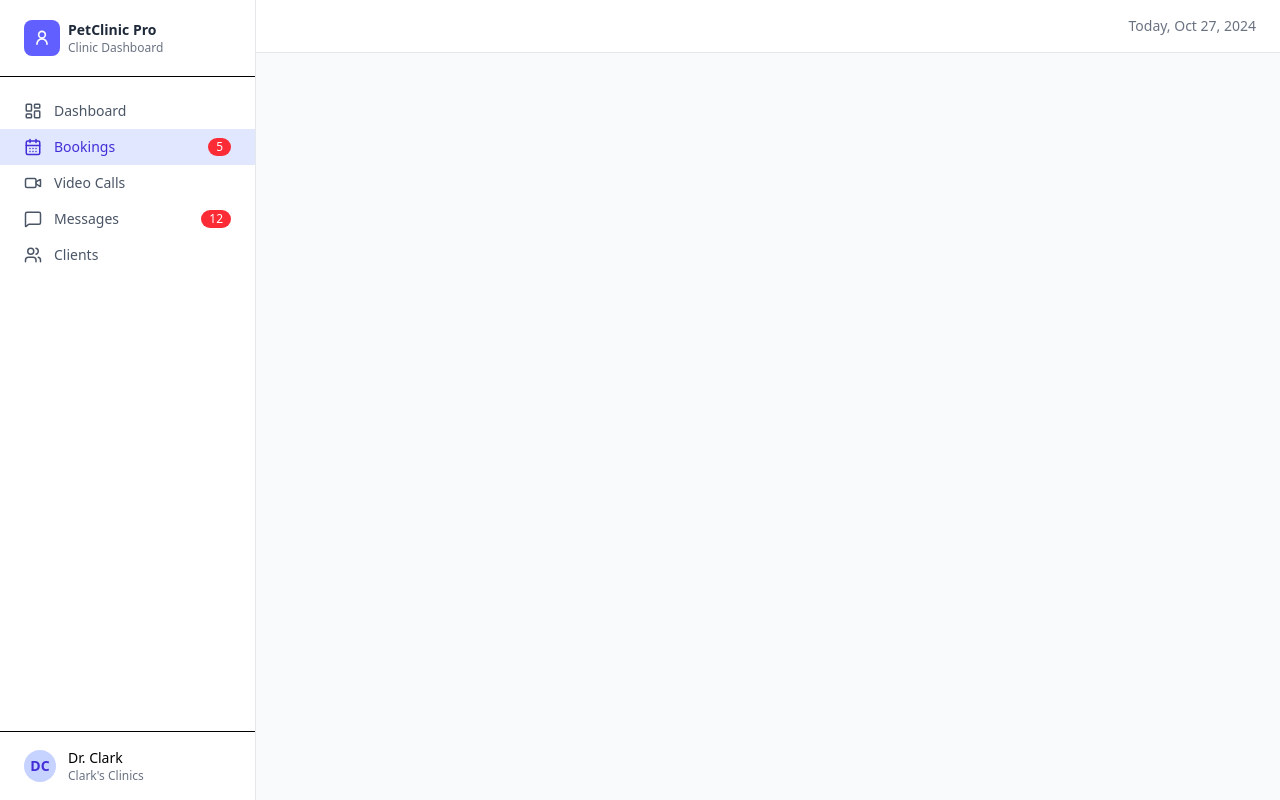
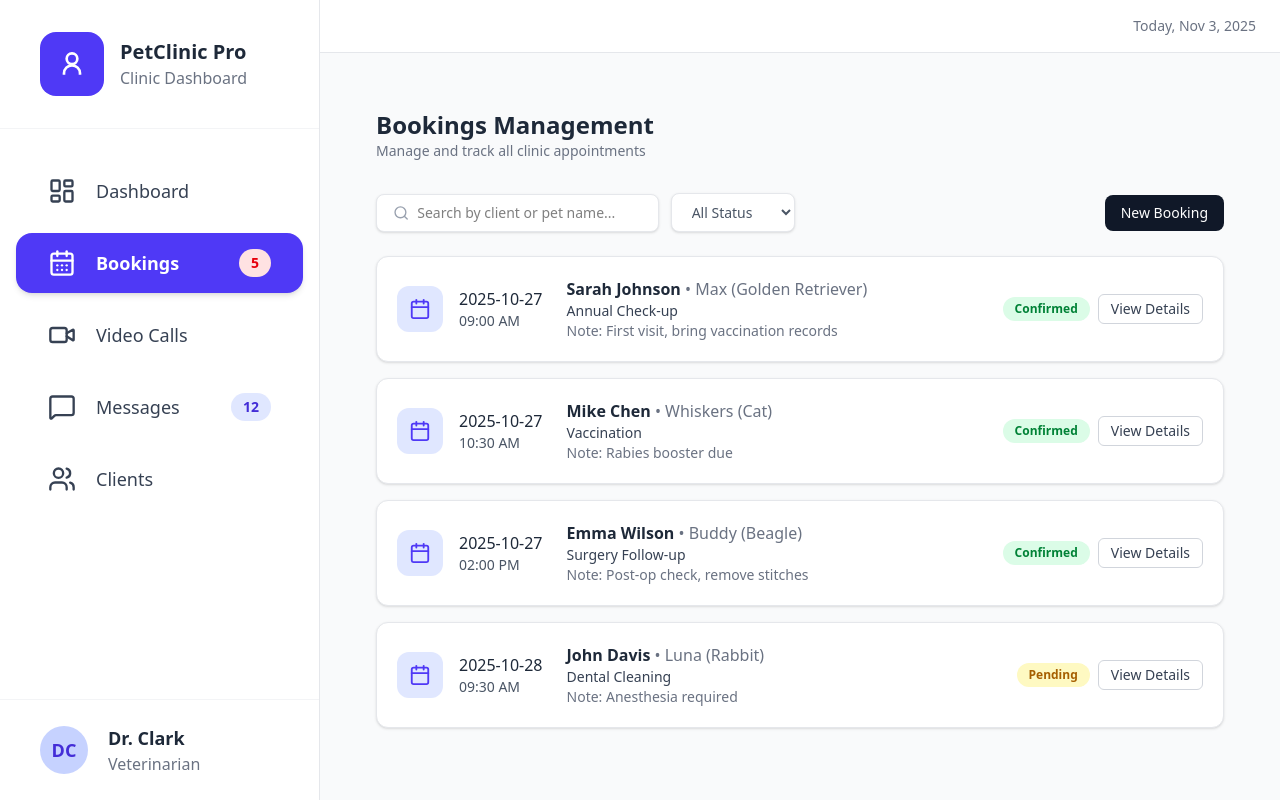
Before and after one commit to Veterinaryclinics/Frontend, a React (Vite) app: page /bookings in a window 1280 px wide. Built offline with nearby package versions, Linux system fonts and the light colour scheme; no server answers.

Commit message:
feat: bookings page

```diff
--- a/src/components/Navbar.jsx
+++ b/src/components/Navbar.jsx
@@ -1,8 +1,17 @@
 const Navbar = () => {
+  const today = new Date();
+
+  // Format: e.g. "Today, Oct 29, 2025"
+  const formattedDate = today.toLocaleDateString("en-US", {
+    month: "short",
+    day: "numeric",
+    year: "numeric",
+  });
+
   return (
     <header className="flex items-center justify-end px-6 py-4 bg-white border-b border-gray-200">
       <div className="flex items-center gap-6">
-        <p className="text-sm text-gray-500">Today, Oct 27, 2024</p>
+        <p className="text-sm text-gray-500">Today, {formattedDate}</p>
       </div>
     </header>
   );
--- a/src/components/Sidebar.jsx
+++ b/src/components/Sidebar.jsx
@@ -3,61 +3,79 @@ import { CalendarDays, Video, MessageSquare, Users, LayoutDashboard } from "luci
 
 const Sidebar = () => {
   const links = [
-    { to: "/", label: "Dashboard", icon: <LayoutDashboard size={18} /> },
-    { to: "/bookings", label: "Bookings", icon: <CalendarDays size={18} />, badge: 5 },
-    { to: "/video-calls", label: "Video Calls", icon: <Video size={18} /> },
-    { to: "/messages", label: "Messages", icon: <MessageSquare size={18} />, badge: 12 },
-    { to: "/clients", label: "Clients", icon: <Users size={18} /> },
+    { to: "/", label: "Dashboard", icon: <LayoutDashboard size={28} /> },
+    { to: "/bookings", label: "Bookings", icon: <CalendarDays size={28} />, badge: 5 },
+    { to: "/video-calls", label: "Video Calls", icon: <Video size={28} /> },
+    { to: "/messages", label: "Messages", icon: <MessageSquare size={28} />, badge: 12 },
+    { to: "/clients", label: "Clients", icon: <Users size={28} /> },
   ];
 
   return (
-    <aside className="w-64 bg-white border-r border-gray-200 flex flex-col justify-between">
+    <aside className="w-80 bg-white border-r border-gray-200 flex flex-col justify-between shadow-sm">
+      {/* Logo Section */}
       <div>
-        <div className="flex items-center gap-2 px-6 py-5 border-b">
-          <div className="bg-indigo-500 text-white rounded-lg p-2">
-            <svg xmlns="http://www.w3.org/2000/svg" className="w-5 h-5" viewBox="0 0 24 24" fill="none" stroke="currentColor" strokeWidth={2}>
+        <div className="flex items-center gap-4 px-10 py-8 border-b border-gray-100">
+          <div className="bg-indigo-600 text-white rounded-2xl p-4">
+            <svg xmlns="http://www.w3.org/2000/svg" className="w-8 h-8" viewBox="0 0 24 24" fill="none" stroke="currentColor" strokeWidth={2}>
               <path d="M12 12c2.21 0 4-1.79 4-4S14.21 4 12 4 8 5.79 8 8s1.79 4 4 4z" />
               <path d="M6 20v-1a6 6 0 0112 0v1" />
             </svg>
           </div>
           <div>
-            <h1 className="font-semibold text-gray-800 text-sm">PetClinic Pro</h1>
-            <p className="text-xs text-gray-500">Clinic Dashboard</p>
+            <h1 className="font-bold text-gray-800 text-xl">PetClinic Pro</h1>
+            <p className="text-base text-gray-500">Clinic Dashboard</p>
           </div>
         </div>
 
-        <nav className="mt-4">
+        {/* Navigation */}
+        <nav className="mt-8 space-y-3">
           {links.map((link) => (
             <NavLink
               key={link.to}
               to={link.to}
               className={({ isActive }) =>
-                `flex items-center justify-between px-6 py-2 text-sm transition ${
-                  isActive ? "bg-indigo-100 text-indigo-700 font-medium" : "text-gray-600 hover:bg-gray-100"
+                `flex items-center justify-between px-8 py-4 mx-4 rounded-2xl text-lg transition-all duration-200 ${
+                  isActive
+                    ? "bg-indigo-600 text-white font-semibold shadow-md"
+                    : "text-gray-700 hover:bg-gray-100"
                 }`
               }
             >
-              <div className="flex items-center gap-3">
-                {link.icon}
-                {link.label}
-              </div>
-              {link.badge && (
-                <span className="text-xs bg-red-500 text-white px-2 py-[1px] rounded-full">
-                  {link.badge}
-                </span>
+              {({ isActive }) => (
+                <div className="flex items-center justify-between w-full">
+                  <div className="flex items-center gap-5">
+                    <span className={isActive ? "text-white" : "text-gray-700"}>
+                      {link.icon}
+                    </span>
+                    <span>{link.label}</span>
+                  </div>
+
+                  {link.badge && (
+                    <span
+                      className={`text-sm font-bold px-3 py-[4px] rounded-full ${
+                        link.to === "/bookings"
+                          ? "bg-red-100 text-red-600"
+                          : "bg-indigo-100 text-indigo-700"
+                      }`}
+                    >
+                      {link.badge}
+                    </span>
+                  )}
+                </div>
               )}
             </NavLink>
           ))}
         </nav>
       </div>
 
-      <div className="flex items-center gap-3 px-6 py-4 border-t">
-        <div className="w-8 h-8 rounded-full bg-indigo-200 text-indigo-700 flex items-center justify-center text-sm font-semibold">
+      {/* Bottom User Section */}
+      <div className="flex items-center gap-5 px-10 py-6 border-t border-gray-100">
+        <div className="w-12 h-12 rounded-full bg-indigo-200 text-indigo-700 flex items-center justify-center text-lg font-semibold">
           DC
         </div>
         <div>
-          <p className="text-sm font-medium">Dr. Clark</p>
-          <p className="text-xs text-gray-500">Clark's Clinics</p>
+          <p className="text-lg font-semibold text-gray-800">Dr. Clark</p>
+          <p className="text-base text-gray-500">Veterinarian</p>
         </div>
       </div>
     </aside>
--- a/src/pages/BookingsPage.jsx
+++ b/src/pages/BookingsPage.jsx
@@ -1,11 +1,156 @@
-import React from 'react'
+import { useState } from "react";
+import { Search, Calendar, Filter } from "lucide-react";
+
+const bookings = [
+  {
+    date: "2025-10-27",
+    time: "09:00 AM",
+    client: "Sarah Johnson",
+    pet: "Max (Golden Retriever)",
+    service: "Annual Check-up",
+    note: "First visit, bring vaccination records",
+    status: "Confirmed",
+  },
+  {
+    date: "2025-10-27",
+    time: "10:30 AM",
+    client: "Mike Chen",
+    pet: "Whiskers (Cat)",
+    service: "Vaccination",
+    note: "Rabies booster due",
+    status: "Confirmed",
+  },
+  {
+    date: "2025-10-27",
+    time: "02:00 PM",
+    client: "Emma Wilson",
+    pet: "Buddy (Beagle)",
+    service: "Surgery Follow-up",
+    note: "Post-op check, remove stitches",
+    status: "Confirmed",
+  },
+  {
+    date: "2025-10-28",
+    time: "09:30 AM",
+    client: "John Davis",
+    pet: "Luna (Rabbit)",
+    service: "Dental Cleaning",
+    note: "Anesthesia required",
+    status: "Pending",
+  },
+];
 
 const BookingsPage = () => {
+  const [search, setSearch] = useState("");
+  const [statusFilter, setStatusFilter] = useState("All");
+
+  // ✅ Filter bookings dynamically by search and status
+  const filteredBookings = bookings.filter((b) => {
+    const matchesSearch =
+      b.client.toLowerCase().includes(search.toLowerCase()) ||
+      b.pet.toLowerCase().includes(search.toLowerCase());
+    const matchesStatus =
+      statusFilter === "All" || b.status === statusFilter;
+    return matchesSearch && matchesStatus;
+  });
+
   return (
-    <div>
+    <div className="min-h-screen bg-gray-50 p-8">
+      {/* Header */}
+      <div className="mb-8">
+        <h1 className="text-2xl font-semibold text-gray-800">Bookings Management</h1>
+        <p className="text-sm text-gray-500">
+          Manage and track all clinic appointments
+        </p>
+      </div>
 
+      {/* Search and Filter Bar */}
+      <div className="flex flex-wrap items-center gap-3 mb-6">
+        {/* Search */}
+        <div className="flex items-center bg-white border border-gray-200 rounded-lg px-4 py-2 w-full sm:w-1/2 lg:w-1/3 shadow-sm">
+          <Search size={18} className="text-gray-400 mr-2" />
+          <input
+            type="text"
+            placeholder="Search by client or pet name..."
+            className="w-full text-sm focus:outline-none"
+            value={search}
+            onChange={(e) => setSearch(e.target.value)}
+          />
+        </div>
+
+        {/* Status Filter */}
+        <select
+          value={statusFilter}
+          onChange={(e) => setStatusFilter(e.target.value)}
+          className="flex items-center gap-2 px-4 py-2 bg-white border border-gray-200 rounded-lg text-sm text-gray-600 hover:bg-gray-100 shadow-sm focus:outline-none"
+        >
+          <option value="All">All Status</option>
+          <option value="Confirmed">Confirmed</option>
+          <option value="Pending">Pending</option>
+        </select>
+
+        {/* New Booking Button */}
+        <button className="ml-auto px-4 py-2 bg-gray-900 text-white rounded-lg text-sm font-medium hover:bg-gray-800 transition">
+          New Booking
+        </button>
+      </div>
+
+      {/* Booking Cards */}
+      <div className="space-y-4">
+        {filteredBookings.length > 0 ? (
+          filteredBookings.map((booking, idx) => (
+            <div
+              key={idx}
+              className="bg-white border border-gray-200 rounded-xl p-5 flex justify-between items-center shadow-sm hover:shadow-md transition"
+            >
+              {/* Left: Date & Time */}
+              <div className="flex items-center gap-4">
+                <div className="bg-indigo-100 text-indigo-600 p-3 rounded-xl">
+                  <Calendar size={22} />
+                </div>
+                <div>
+                  <p className="text-gray-800 font-medium">{booking.date}</p>
+                  <p className="text-gray-600 text-sm">{booking.time}</p>
+                </div>
+              </div>
+
+              {/* Middle: Booking Info */}
+              <div className="flex-1 px-6">
+                <p className="font-semibold text-gray-800">
+                  {booking.client}{" "}
+                  <span className="font-normal text-gray-500">• {booking.pet}</span>
+                </p>
+                <p className="text-sm text-gray-700">{booking.service}</p>
+                <p className="text-sm text-gray-500">
+                  <span className="font-medium">Note:</span> {booking.note}
+                </p>
+              </div>
+
+              {/* Right: Status & Actions */}
+              <div className="flex flex-col items-end gap-2">
+                <div className="flex items-center gap-2">
+                  <span
+                    className={`text-xs font-semibold px-3 py-[4px] rounded-full ${
+                      booking.status === "Confirmed"
+                        ? "bg-green-100 text-green-700"
+                        : "bg-yellow-100 text-yellow-700"
+                    }`}
+                  >
+                    {booking.status}
+                  </span>
+                  <button className="text-sm border border-gray-300 text-gray-700 px-3 py-1 rounded-md hover:bg-gray-100">
+                    View Details
+                  </button>
+                </div>
+              </div>
+            </div>
+          ))
+        ) : (
+          <p className="text-center text-gray-500 py-10">No bookings found.</p>
+        )}
+      </div>
     </div>
-  )
-}
+  );
+};
 
-export default BookingsPage
+export default BookingsPage;
```
